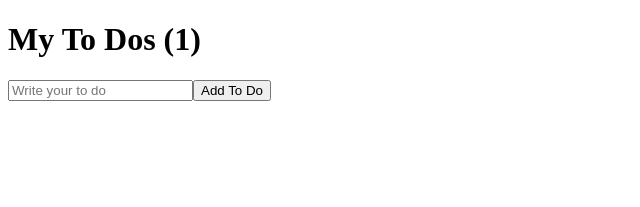
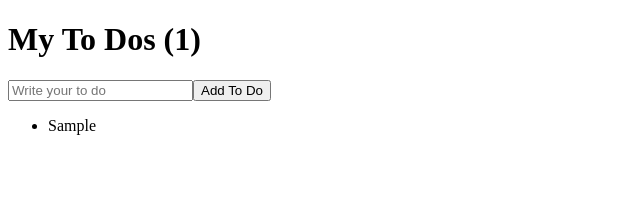
Before and after one commit to EZurno/reactStudy, a React (Create React App) app in the folder movie-project/: page / in a window 1280 px wide. Both pictures are taken after typing "Sample" into the empty fields and a click on the button "Add To Do". Shown: the top 207 px of the page, without its empty margins (0-640 px from the left). Built offline with nearby package versions, Linux system fonts and the light colour scheme.

Commit message:
map()
1. map() 함수로 array 내 value를 동시에 수정 가능

2. 1번째 args 는 value, 두번째 args는 index 임

3. li 를 생성 할때 고유의 key 값을 배정 해야 하므로 map의 argument를 가져와 key 값으로 활용

```diff
--- a/movie-project/src/ToDoList.js
+++ b/movie-project/src/ToDoList.js
@@ -31,6 +31,21 @@ function ToDoList() {
         ></input>
         <button>Add To Do</button>
       </form>
+      <ul>
+        {toDos.map((items, index) => (
+          <li key={index}>{items}</li>
+          /* <li> 는 고유 key 값을 입력해야 하므로
+            map의 argument 값을 받아 key값으로 사용
+           */
+        ))}
+      </ul>
+      {/* {toDos.map((items) => items.toUpperCase())} */}
+      {/* items로 index value 를 받아 upperCase 사용 */}
+      {/* {toDos.map(() => ":)")} */}
+      {/*
+        toDos Array 내 index 의 값을 모두 수정 가능
+        ex) array.length 가 6 이면 6회 반복
+        */}
     </div>
   );
 }
```
